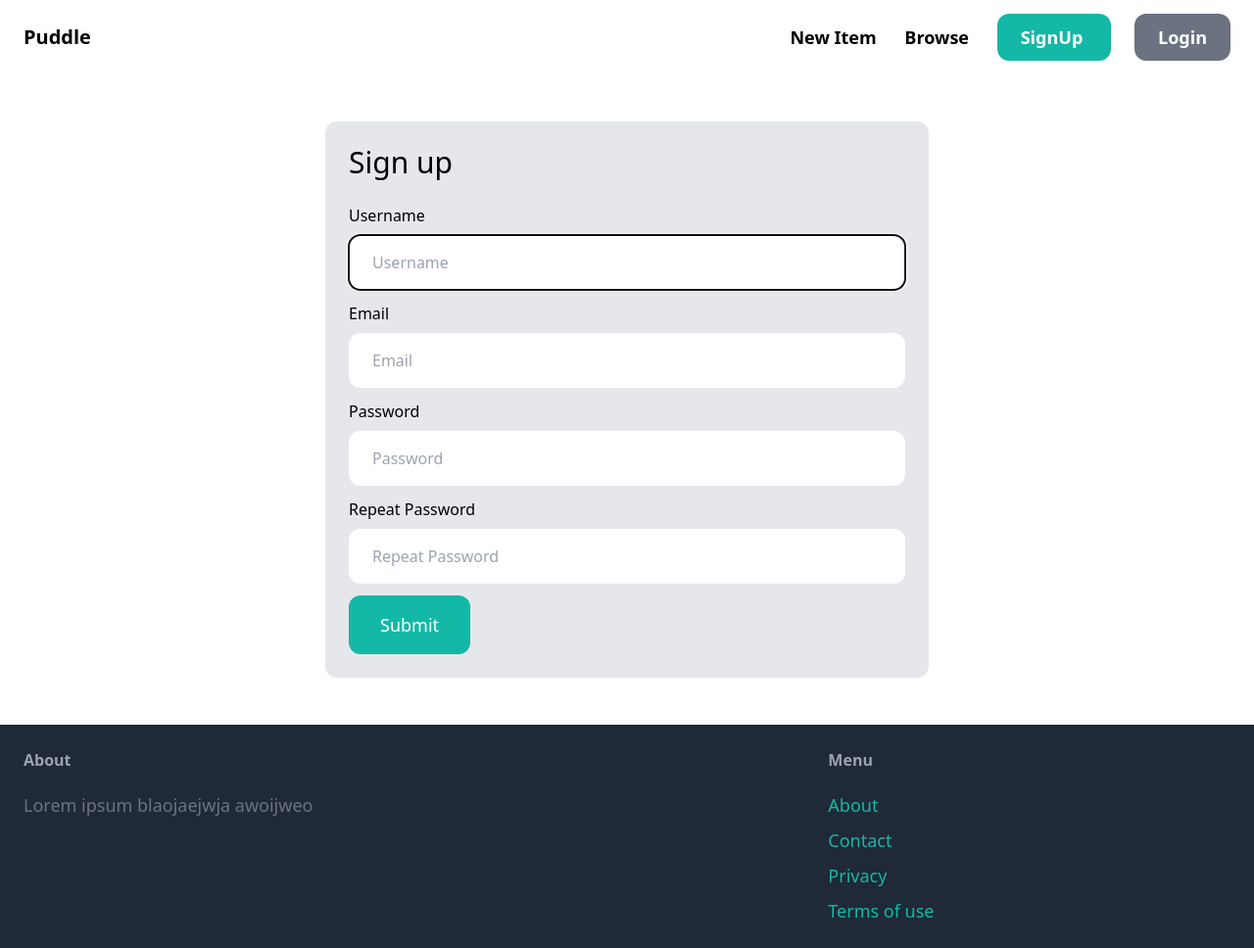
After one commit to Depressed-Deepak/E-Market---An-Ecommerce-Website, a Django app: page /signup/ in a window 1280 px wide. The commit adds this page. Shown: the whole page at 98% size. Run offline with Django 5.2, Linux system fonts and the light colour scheme; some libraries are stand-ins or nearby versions.

Commit message:
Third Commit

```diff
--- /dev/null
+++ b/core/forms.py
@@ -0,0 +1,41 @@
+from django import forms
+from django.contrib.auth.forms import UserCreationForm, AuthenticationForm
+from django.contrib.auth.models import User
+
+class LoginForm(AuthenticationForm):
+    username = forms.CharField(widget=forms.TextInput(attrs={
+        'placeholder' : 'Username',
+        'class': 'w-full py-4 px-6 rounded-xl'
+    }))
+
+    password = forms.CharField(widget=forms.PasswordInput(attrs={
+        'placeholder' : 'Repeat Password',
+        'class': 'w-full py-4 px-6 rounded-xl'
+    }))
+
+
+
+class SignupForm(UserCreationForm):
+    class Meta:
+        model = User
+        fields = ('username', 'email', 'password1', 'password2')
+
+    username = forms.CharField(widget=forms.TextInput(attrs={
+        'placeholder' : 'Username',
+        'class': 'w-full py-4 px-6 rounded-xl'
+    }))
+
+    email = forms.CharField(widget=forms.EmailInput(attrs={
+        'placeholder' : 'Email',
+        'class': 'w-full py-4 px-6 rounded-xl'
+    }))
+
+    password1 = forms.CharField(widget=forms.PasswordInput(attrs={
+        'placeholder' : 'Password',
+        'class': 'w-full py-4 px-6 rounded-xl'
+    }))
+
+    password2 = forms.CharField(widget=forms.PasswordInput(attrs={
+        'placeholder' : 'Repeat Password',
+        'class': 'w-full py-4 px-6 rounded-xl'
+    }))
--- a/core/templates/core/base.html
+++ b/core/templates/core/base.html
@@ -17,8 +17,13 @@
                 <a href="#" class="text-lg font-semibold hover:text-gray-500">New Item </a>
                 <a href="#" class="text-lg font-semibold hover:text-gray-500">Browse </a>
 
-                <a href="#" class="px-6 py-3 text-lg font-semibold bg-teal-500 text-white rounded-xl hover:bg-teal-700">Signup </a>
-                <a href="#" class="px-6 py-3 text-lg font-semibold bg-gray-500 text-white rounded-xl hover:bg-gray-700">Log In </a>
+                {% if request.user.is_authenticated %}
+                    <a href="#" class="px-6 py-3 text-lg font-semibold bg-teal-500 text-white rounded-xl hover:bg-teal-700">Inbox </a>
+                    <a href="#" class="px-6 py-3 text-lg font-semibold bg-gray-500 text-white rounded-xl hover:bg-gray-700">Dashboard </a>
+                {% else %}
+                    <a href="{% url 'core:signup' %}" class="px-6 py-3 text-lg font-semibold bg-teal-500 text-white rounded-xl hover:bg-teal-700">SignUp </a>
+                    <a href="{% url 'core:login' %}" class="px-6 py-3 text-lg font-semibold bg-gray-500 text-white rounded-xl hover:bg-gray-700">Login </a>
+                {% endif %}
             </div>
         </nav>
 
@@ -39,11 +44,12 @@
 
                 <ul class="space-y-2">
                     <li> <a href="#" class="text-lg text-teal-500 hover:text0teal-500">About</a></li>
-                    <li> <a href="contact" class="text-lg text-teal-500 hover:text0teal-500">Contact</a></li>
+                    <li> <a href="{% url 'core:contact' %}" class="text-lg text-teal-500 hover:text0teal-500">Contact</a></li>
                     <li> <a href="#" class="text-lg text-teal-500 hover:text0teal-500">Privacy</a></li>
                     <li> <a href="#" class="text-lg text-teal-500 hover:text0teal-500">Terms of use</a></li>
                 </ul>
             </div>
+        </footer>
     </body>
 
 </html>
--- /dev/null
+++ b/core/templates/core/signup.html
@@ -0,0 +1,49 @@
+{% extends "core/base.html" %}
+
+{% block title %}Sign Up {%endblock%}
+
+{% block content %}
+<div class="w-1/2 my-6 mx-auto p-6 bg-gray-200 rounded-xl">
+    <h1 class="mb-6 text-3xl">Sign up</h1>
+
+    <form method="post" action=".">
+        {%  csrf_token %}
+
+        {{ form.non_field_errors }}
+
+        <div class='mb-3'>
+            <label class="inline-block mb-2">Username</label><br>
+            {{ form.username }}
+        </div>
+
+        <div class='mb-3'>
+            <label class="inline-block mb-2">Email</label><br>
+            {{ form.email }}
+        </div>
+
+        <div class='mb-3'>
+            <label class="inline-block mb-2">Password</label><br>
+            {{ form.password1 }}
+        </div>
+
+        <div class='mb-3'>
+            <label class="inline-block mb-2">Repeat Password</label><br>
+            {{ form.password2 }}
+        </div>
+
+        {% if form.errors or form.non_field_errors %}
+            <div class="mb-3 p-6 bg-red-100 rounded-xl">
+                {% for field in form %}
+                    {{ field.errors}}
+                {% endfor %}
+
+                {{ form.non_field_errors}}
+            </div>
+        {% endif %}
+
+        <button class="py-4 px-8 text-lg bg-teal-500 hover:bg-teal-700 rounded-xl text-white">Submit</button>
+
+    </form>
+</div>
+
+{% endblock %}
--- /dev/null
+++ b/core/urls.py
@@ -0,0 +1,14 @@
+from django.contrib.auth import views as auth_views
+from django.urls import path
+
+from . import views
+from .forms import LoginForm
+
+app_name = 'core'
+
+urlpatterns = [
+    path('', views.index, name='index'),
+    path('contact/', views.contact, name='contact'),
+    path('signup/', views.signup, name ='signup'),
+    path('login/', auth_views.LoginView.as_view(template_name='core/login.html', authentication_form=LoginForm), name='login')
+]
--- a/core/views.py
+++ b/core/views.py
@@ -1,5 +1,7 @@
-from django.shortcuts import render
+from django.shortcuts import render , redirect
 from item.models import Category, Item
+
+from .forms import SignupForm
 
 def index(request):
     items = Item.objects.filter(is_sold=False)[0:6]
@@ -12,3 +14,18 @@ def index(request):
 
 def contact(request):
     return render(request, 'core\contact.html')
+
+def signup(request):
+
+    if request.method== "POST":
+        form = SignupForm(request.POST)
+
+        if form.is_valid():
+            form.save()
+            return redirect('/login/')
+    else:
+        form= SignupForm()
+
+    return render(request, 'core/signup.html',{
+        'form' : form
+    })
--- a/puddle/settings.py
+++ b/puddle/settings.py
@@ -27,6 +27,9 @@ DEBUG = True
 
 ALLOWED_HOSTS = []
 
+LOGIN_URL = '/login/'
+LOGIN_REDIRECT_URL = '/'
+LOGOUT_REDIRECT_URL = '/'
 
 # Application definition
 
--- a/puddle/urls.py
+++ b/puddle/urls.py
@@ -4,11 +4,8 @@ from django.contrib import admin
 from django.urls import path, include
 
 
-from core.views import index, contact
-
 urlpatterns = [
-    path('', index, name='index'),
+    path('', include('core.urls')),
     path('items/', include('item.urls')),
-    path('contact/', contact, name='contact'),
     path('admin/', admin.site.urls),
 ] + static(settings.MEDIA_URL, document_root=settings.MEDIA_ROOT)
```
Also changed, not shown: core/templates/core/login.html (added, +40 -0 lines), db.sqlite3.
